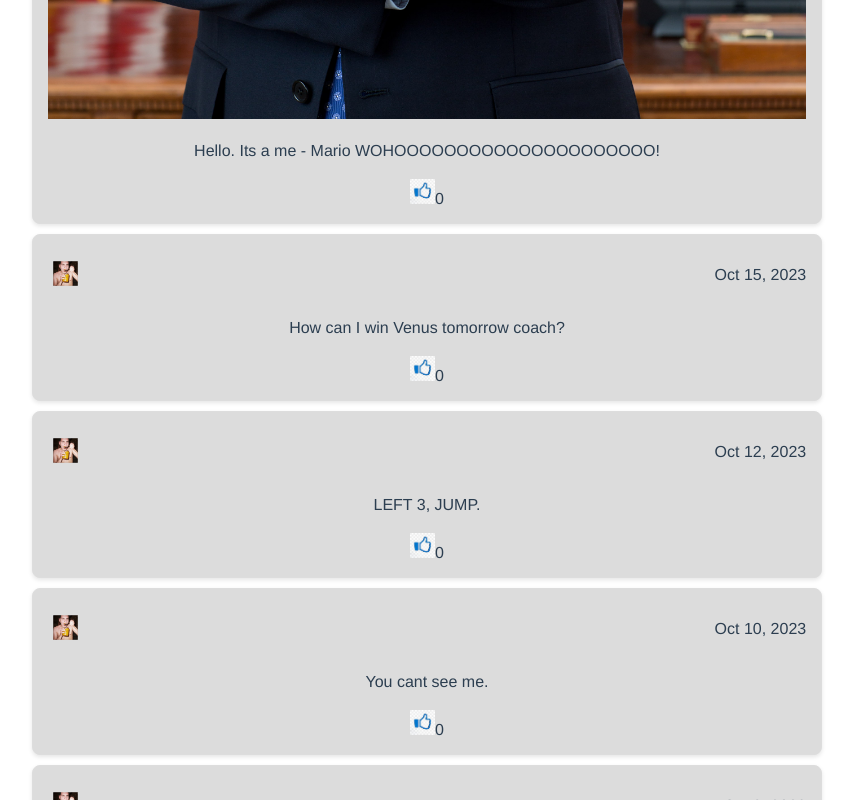
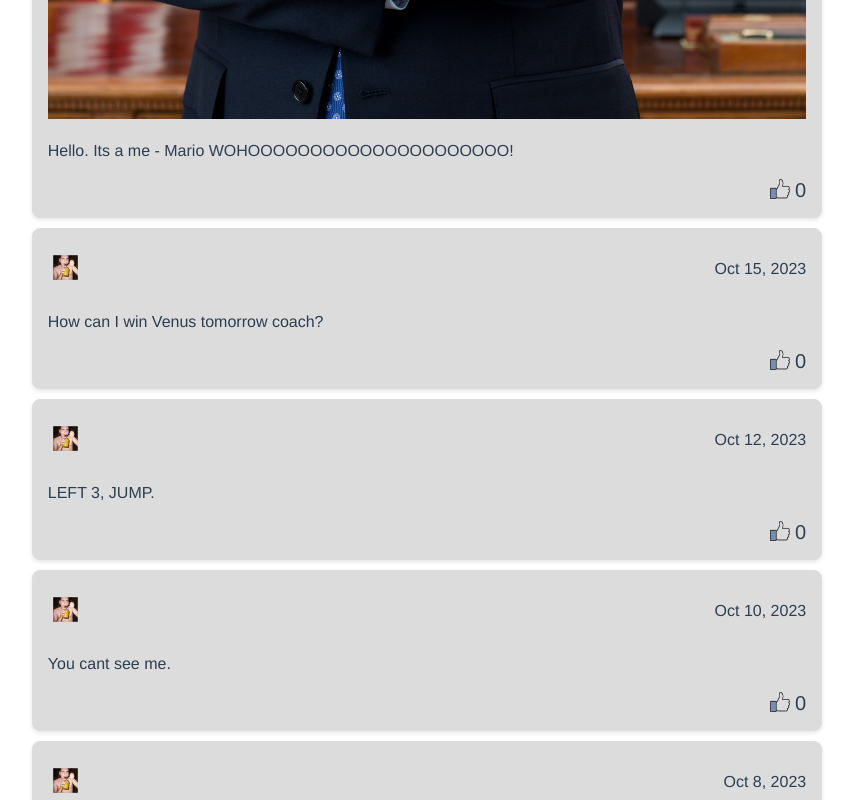
Before and after one commit to laurileppik/WAD-Vue-Website, a Vue app: page /#/ in a window 1280 px wide. Shown: the part 1020-1820 px from the top of the page, without its empty margins (213-1066 px from the left). Built offline with nearby package versions, Linux system fonts and the light colour scheme; the HTML template or start-up script is replaced by a standard one.

Commit message:
minor fixes

```diff
--- a/src/components/Post.vue
+++ b/src/components/Post.vue
@@ -15,8 +15,8 @@
       </div>
       <p class="post-body">{{ post.body }}</p>
       <div class="like" @click="incrementLikes">
-        <img src="@/assets/fblike.jpeg" alt="Like Image" width="25" height="25">
-        <span>{{ post.likes }}</span>
+        <img src="@/assets/fblike.png" alt="Like Image" width="20" height="20">
+        <span>&nbsp;{{ post.likes }}</span>
       </div>
     </div>
   </template>
@@ -74,9 +74,10 @@
   max-height: 100%;
 }
 
-
-
 .post-body {
+  display: flex;
+  text-align: justify;
+  justify-content: flex-start;
   font-size: 16px;
   line-height: 1.5;
   word-wrap: break-word;
@@ -85,7 +86,10 @@
 }
 
 .like {
+  display: flex;
+  justify-content: flex-end;
   margin-top: 10px;
+  font-size: 20px;
   cursor: pointer;
 }
 
--- a/src/views/MainView.vue
+++ b/src/views/MainView.vue
@@ -1,5 +1,6 @@
 <template>
   <div class="main-view">
+
     <div class="content">
       <Post v-for="post in posts" :key="post.id" :post="post" />
     </div>
--- a/src/views/SignupView.vue
+++ b/src/views/SignupView.vue
@@ -4,11 +4,11 @@
     <form @submit.prevent="submitForm">
       <div class="form-group">
         <label for="email">Email:</label>
-        <input type="email" id="email" v-model="email" required />
+        <input class="field" type="email" id="email" v-model="email" required />
       </div>
       <div class="form-group">
         <label for="password">Password:</label>
-        <input type="password" id="password" v-model="password" @input="validatePassword" required />
+        <input class="field" type="password" id="password" v-model="password" @input="validatePassword" required />
         <p v-if="!isPasswordValid" class="error-message">
           Password is not valid. Please follow these conditions:
           <ul style="list-style-type: none; padding: 0;">
@@ -28,7 +28,9 @@
 
 <script>
 export default {
+
   data() {
+
     return {
       email: '',
       password: '',
@@ -40,18 +42,22 @@ export default {
       hasUnderscore: false,
       hasCorrectLength: false,
     };
+
   },
+
   methods: {
+
     submitForm() {
       if (this.isPasswordValid) {
         // Redirect to the main page if all conditions are met
         this.$router.push('/');
       }
     },
+
     validatePassword() {
       const regex = /^(?=.*[A-Z])(?=.*[a-z].*[a-z])(?=.*\d)(?=.*_)[A-Z].{7,14}$/;
       this.hasUppercase = /[A-Z]/.test(this.password);
-      this.hasLowercase = /[a-z]/.test(this.password);
+      this.hasLowercase = this.minimumTwoLowercase();
       this.hasNumeric = /\d/.test(this.password);
       this.startsWithUppercase = /^[A-Z]/.test(this.password);
       this.hasUnderscore = /_/.test(this.password);
@@ -59,11 +65,31 @@ export default {
 
       this.isPasswordValid = regex.test(this.password);
     },
-  },
+
+    minimumTwoLowercase() {
+      var lowercaseCnt = 0;
+      for (let i = 0; i < this.password.length; i++) {
+        if(this.password[i] == this.password[i].toLowerCase() && this.password[i] != this.password[i].toUpperCase()){
+          lowercaseCnt++;
+        }
+      }
+      if(lowercaseCnt > 1){
+        return true;
+      }
+      return false;
+    },
+
+  }
+
 };
 </script>
 
 <style scoped>
+
+.field {
+  width:400px;
+}
+
 .signup {
   text-align: center;
   margin-top: 20px;
```
Also changed, not shown: src/assets/fblike.jpeg (deleted), src/assets/fblike.png (added).
